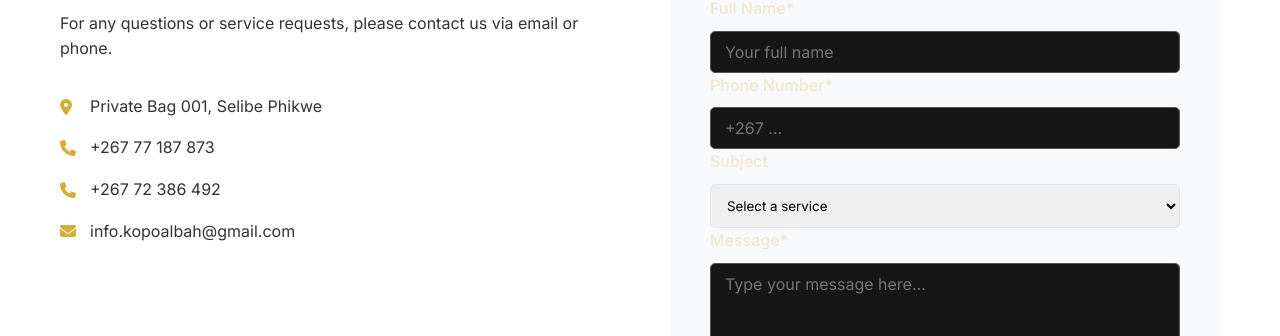
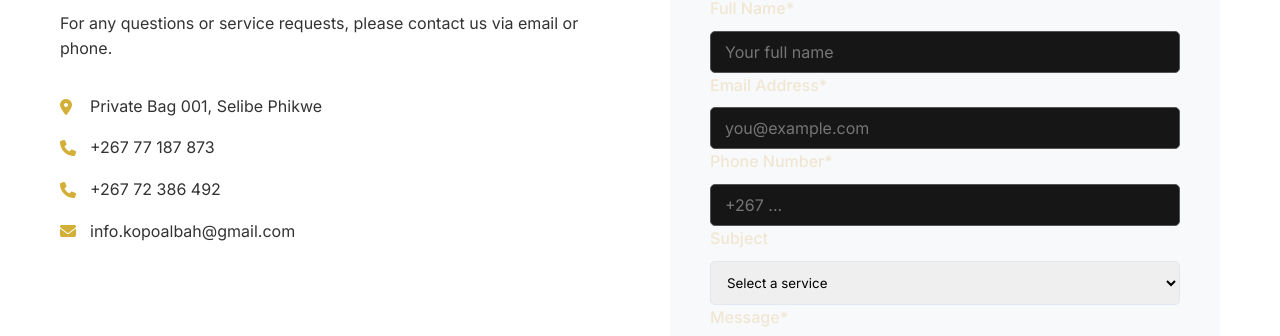
Before and after one commit to BIDA23-202/Kopo-Albah, a plain HTML site: page contact-us.html in a window 1280 px wide. Shown: the part 415-751 px from the top of the page. Drawn offline with Linux system fonts and the light colour scheme.

Commit message:
Update contact-us.html

```diff
--- a/contact-us.html
+++ b/contact-us.html
@@ -80,7 +80,8 @@ head>
   <label for="name">Full Name*</label>
   <input id="name" name="name" type="text" required placeholder="Your full name">
 
-
+  <label for="email">Email Address*</label>
+  <input id="email" name="email" type="email" required placeholder="you@example.com">
 
   <label for="phone">Phone Number*</label>
   <input id="phone" name="phone" type="tel" required placeholder="+267 ...">
```
